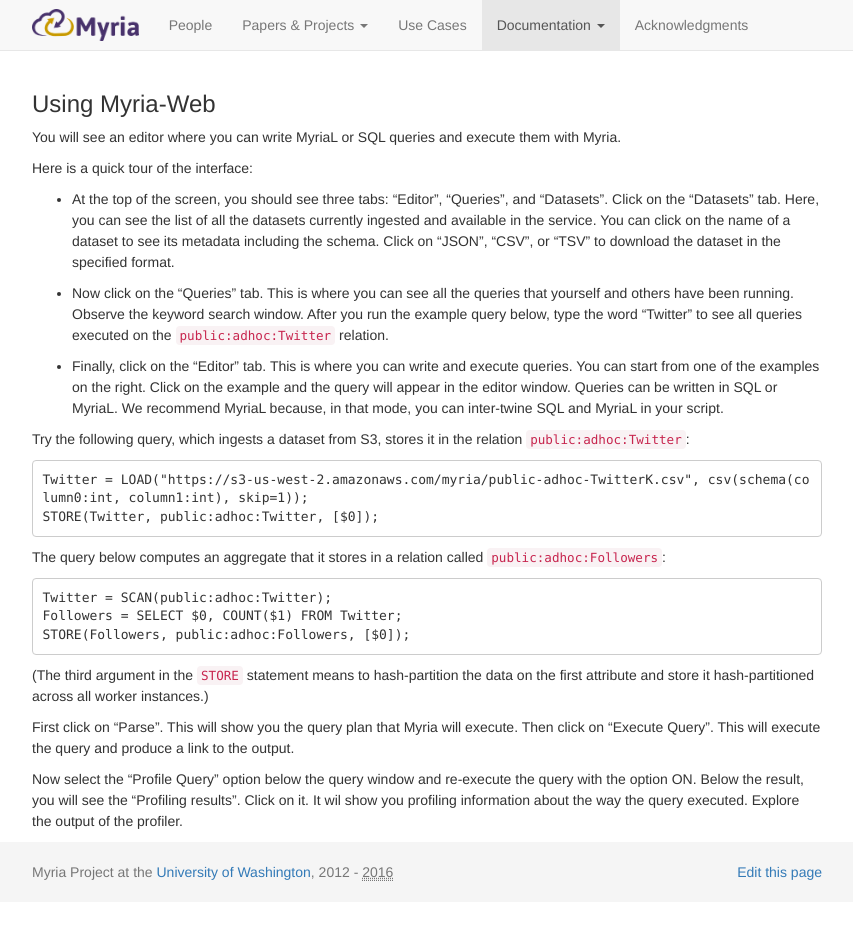
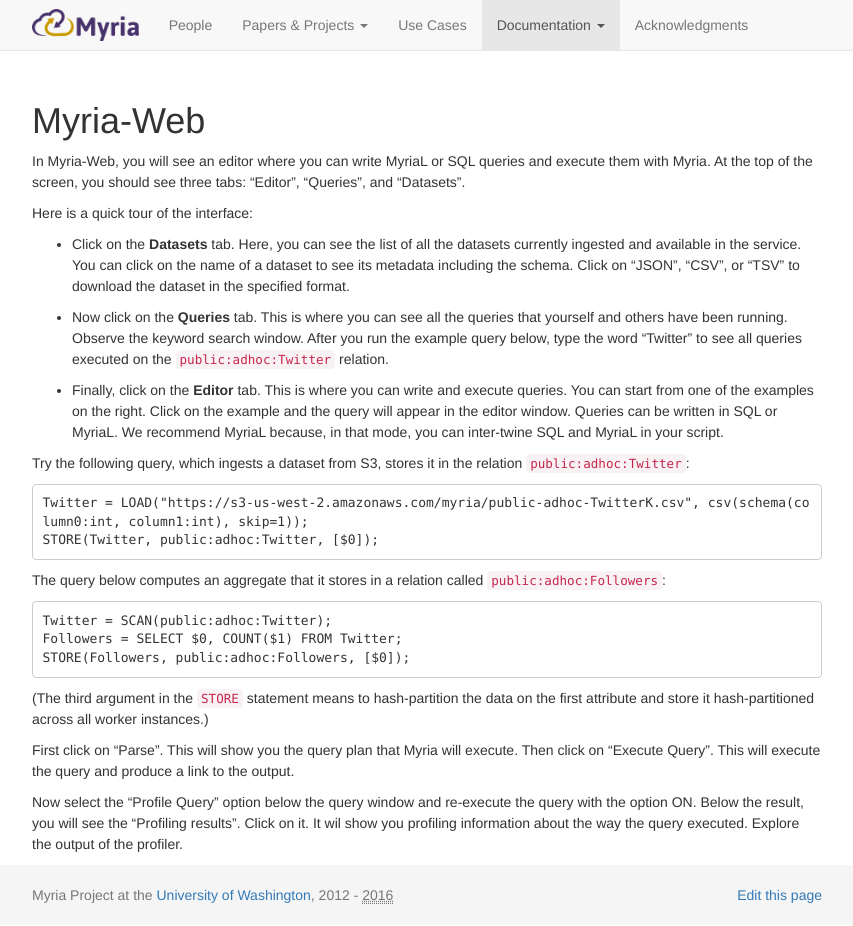
Before and after one commit to uwescience/myria-website, a Jekyll site: the page built from docs/myria-web-page.md, in a window 1280 px wide. Shown: the whole page, without its empty margins (213-1066 px from the left). Built offline with Jekyll 4.4.1, drawn with Linux system fonts in a browser that asks for light colours; nearby versions of some CDN libraries; Markdown is read by kramdown in place of the engine named in the settings; before the commit the page ends 903 px from its top, so only the background shows below that.

Commit message:
myria-web and getting started

```diff
--- a/docs/myria-web-page.md
+++ b/docs/myria-web-page.md
@@ -6,23 +6,22 @@
 section: 2
 ---
 
-### Using Myria-Web
+# Myria-Web
 
-You will see an editor where you can write MyriaL or SQL queries and execute them with Myria.
+In Myria-Web, you will see an editor where you can write MyriaL or SQL queries and execute them with Myria. At the top of the screen, you should see three tabs: "Editor", "Queries", and "Datasets".
 
 Here is a quick tour of the interface:
 
-- At the top of the screen, you should see three tabs: "Editor", "Queries", and "Datasets".
-Click on the "Datasets" tab. Here, you can see the list of all the datasets currently ingested
+- Click on the **Datasets** tab. Here, you can see the list of all the datasets currently ingested
 and available in the service. You can click on the name of a dataset to see its metadata
 including the schema.  Click on "JSON", "CSV", or "TSV" to download the dataset in the
 specified format.
 
-- Now click on the "Queries" tab. This is where you can see all the queries that yourself
+- Now click on the **Queries** tab. This is where you can see all the queries that yourself
 and others have been running. Observe the keyword search window. After you run the example
 query below, type the word "Twitter" to see all queries executed on the `public:adhoc:Twitter` relation.
 
-- Finally, click on the "Editor" tab. This is where you can write and execute queries.
+- Finally, click on the **Editor** tab. This is where you can write and execute queries.
 You can start from one of the examples on the right. Click on the example and the
 query will appear in the editor window. Queries can be written in SQL or MyriaL. We
 recommend MyriaL because, in that mode, you can inter-twine SQL and MyriaL in your
```
Also changed, not shown: docs/index.markdown (+7 -3 lines).
